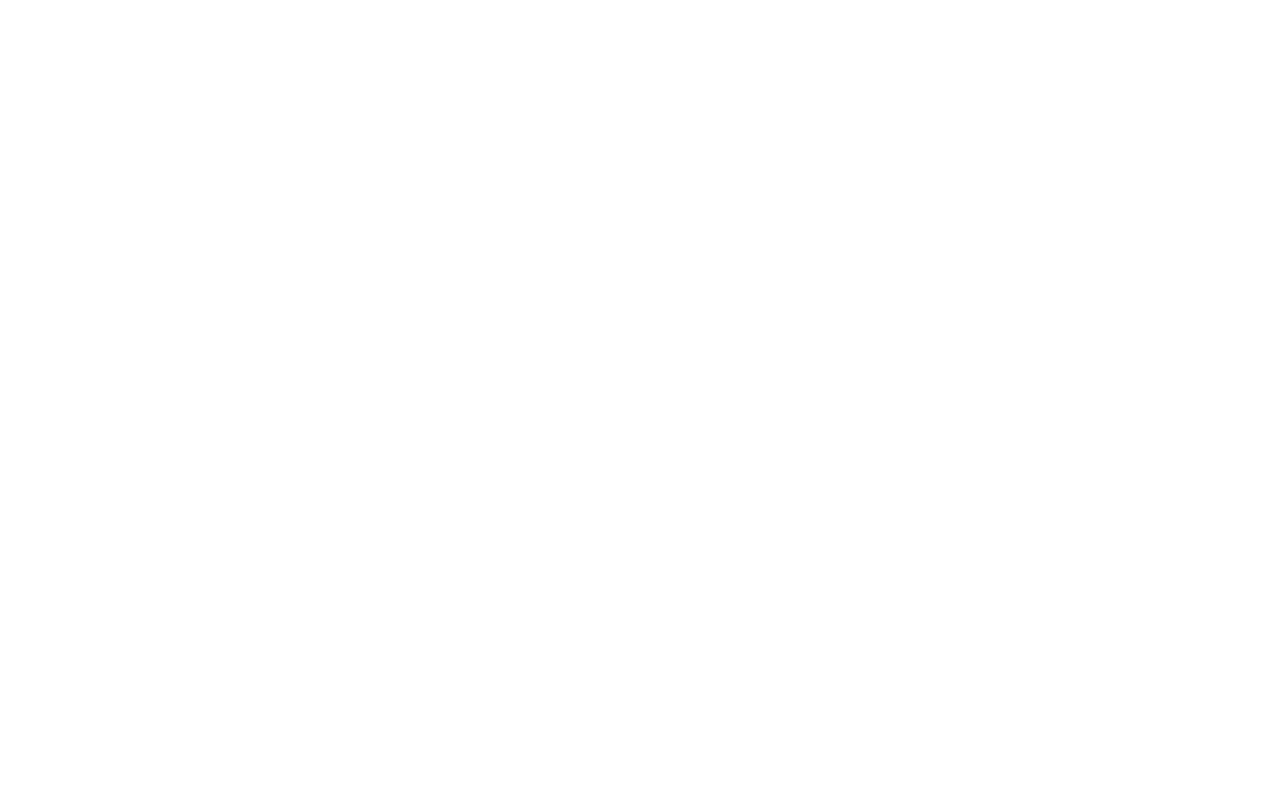
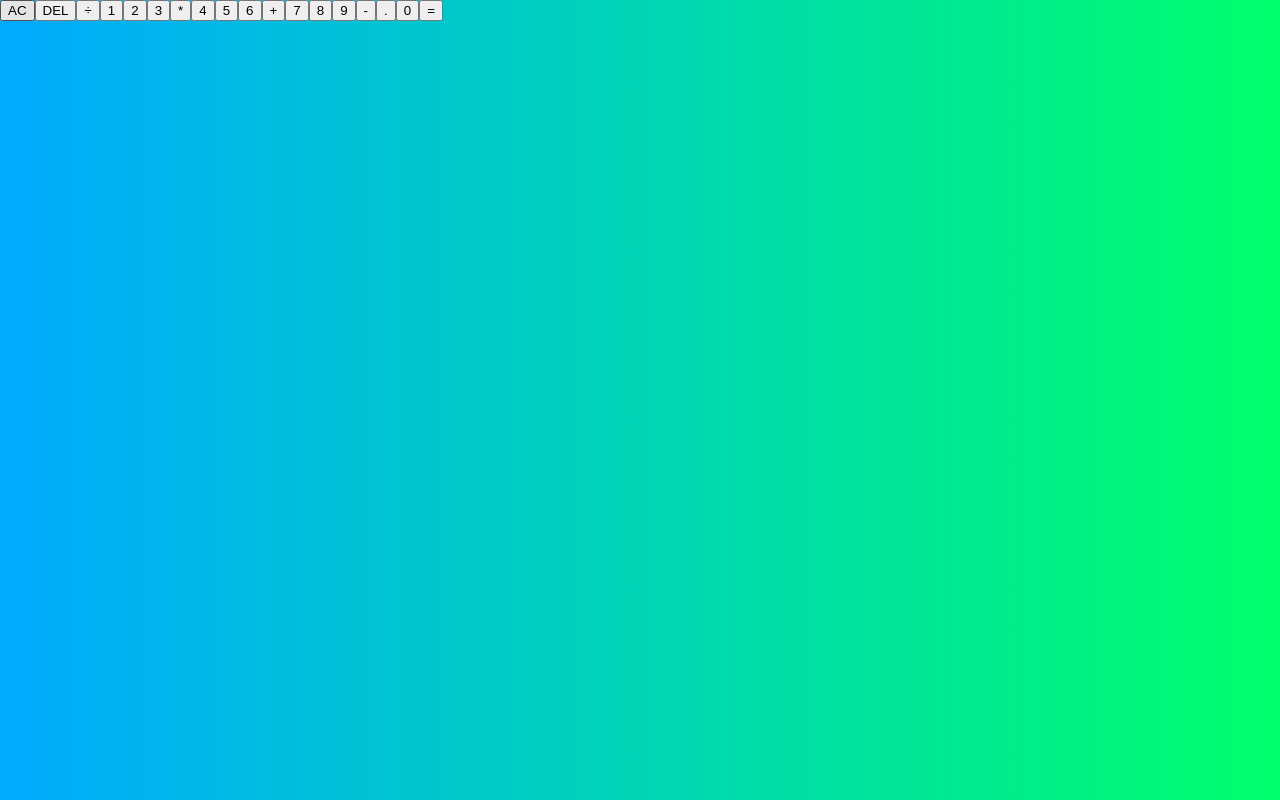
Before and after one commit to JO-DEV-IL/react-calculator, a React (Create React App) app: page / in a window 1280 px wide. Built offline with nearby package versions, Linux system fonts and the light colour scheme.

Commit message:
changed project name, added buttons

```diff
--- a/package.json
+++ b/package.json
@@ -1,5 +1,5 @@
 {
-  "name": "common-cents",
+  "name": "react-calculator",
   "version": "0.1.0",
   "private": true,
   "dependencies": {
--- a/src/App.js
+++ b/src/App.js
@@ -1,7 +1,35 @@
-//BOILERPLATE
+//import stylesheet
+import "./styles.css"
 
+//app frontend
 function App() {
-  return null
+  return (
+    <div className="calculator-grid">
+      <div className="output">
+        <div className="previous-operand"></div>
+        <div className="current-operand"></div>
+      </div>
+      <button className="span-two">AC</button>
+      <button>DEL</button>
+      <button>÷</button>
+      <button>1</button>
+      <button>2</button>
+      <button>3</button>
+      <button>*</button>
+      <button>4</button>
+      <button>5</button>
+      <button>6</button>
+      <button>+</button>
+      <button>7</button>
+      <button>8</button>
+      <button>9</button>
+      <button>-</button>
+      <button>.</button>
+      <button>0</button>
+      <button className="span-two">=</button>
+    </div>
+  )
 }
 
+//export app function
 export default App;
--- /dev/null
+++ b/src/styles.css
@@ -0,0 +1,9 @@
+/* Standard box-sizing of everything */
+*, *::before, *::after{
+    box-sizing: border-box;
+}
+
+body{
+    margin: 0;
+    background: linear-gradient(to right, #00aaff, #00ff6c);
+}
```
